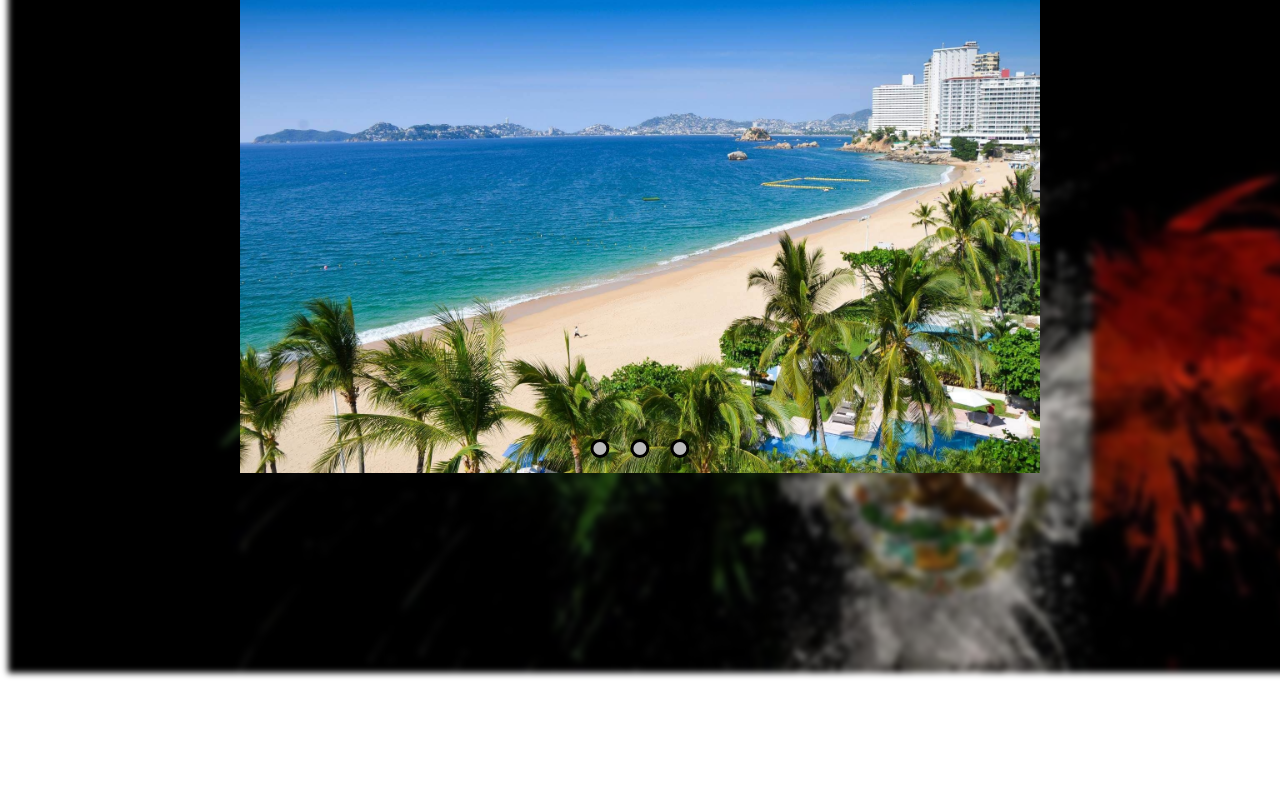
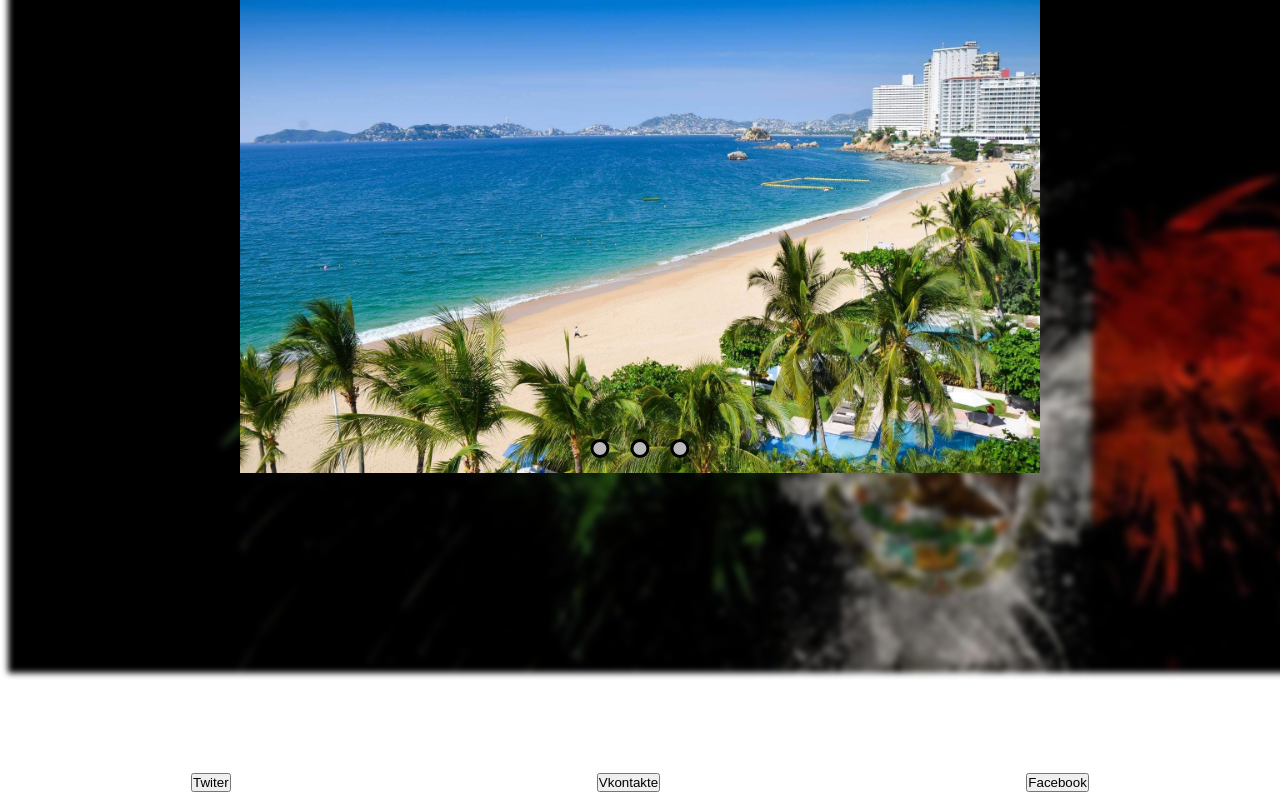
Before and after one commit to Rufina28/portfolio, a Vue app in the folder vue/mexico/: page / in a window 1280 px wide. Shown: the part 180-980 px from the top of the page. Before the commit the page ends 800 px from the top, so only its background shows below. Built offline with nearby package versions, Linux system fonts and the light colour scheme.

Commit message:
Added footer

```diff
--- a/vue/mexico/src/components/MainPage.vue
+++ b/vue/mexico/src/components/MainPage.vue
@@ -19,6 +19,13 @@
       </div>
     </div>
   </div>
+  <footer>
+    <div class="communications">
+      <button> Twiter</button>
+      <button> Vkontakte</button>
+      <button> Facebook</button>
+    </div>
+  </footer>
 </template>
 
 <script>
@@ -86,7 +93,7 @@ z-index: 1;
 }
 .background {
 	background: url('@/assets/mexico.jpg');
-	z-index: 0;
+	z-index: -1;
     width: 100%;
     height: 100%;
     position: fixed;
@@ -193,4 +200,10 @@ z-index: 1;
   animation: none;
   left: -200%;
 }
+
+.communications{
+  margin-top: 300px;
+    display: flex;
+    justify-content: space-around;
+}
 </style>
```
